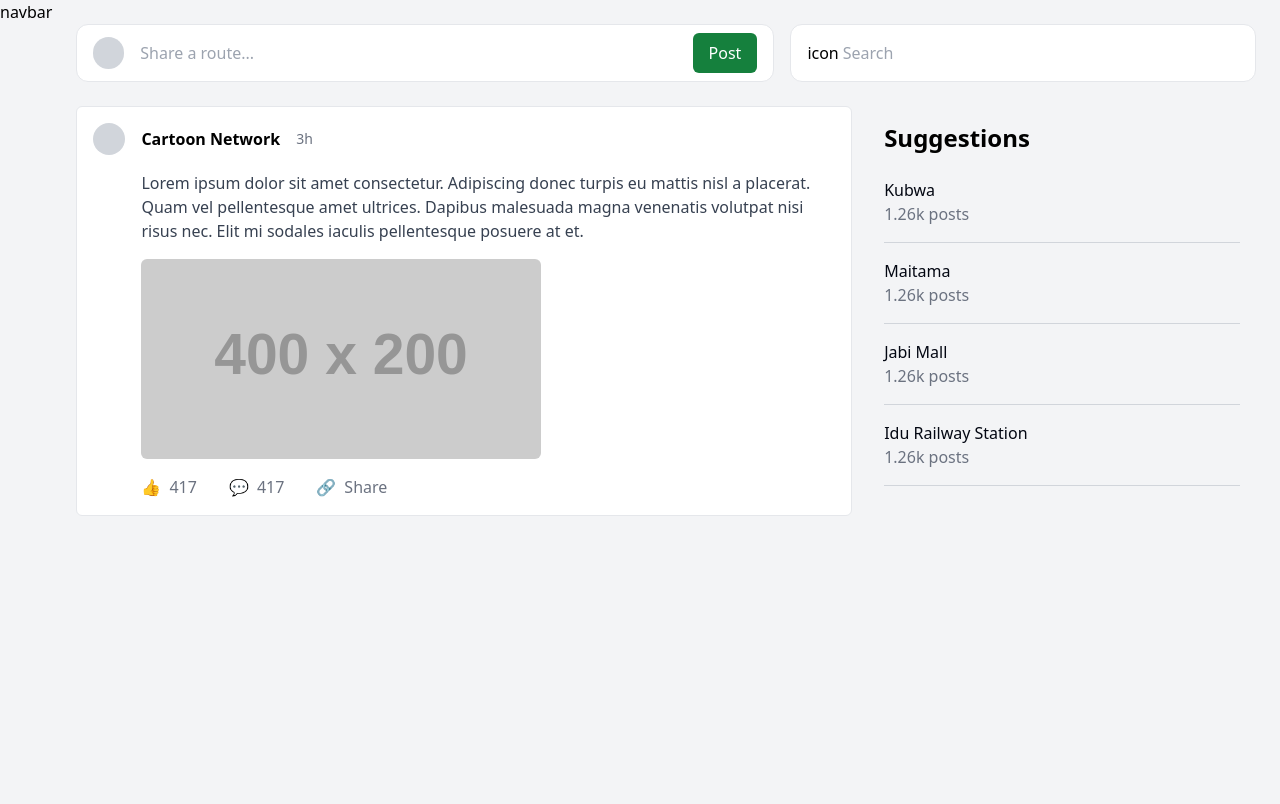
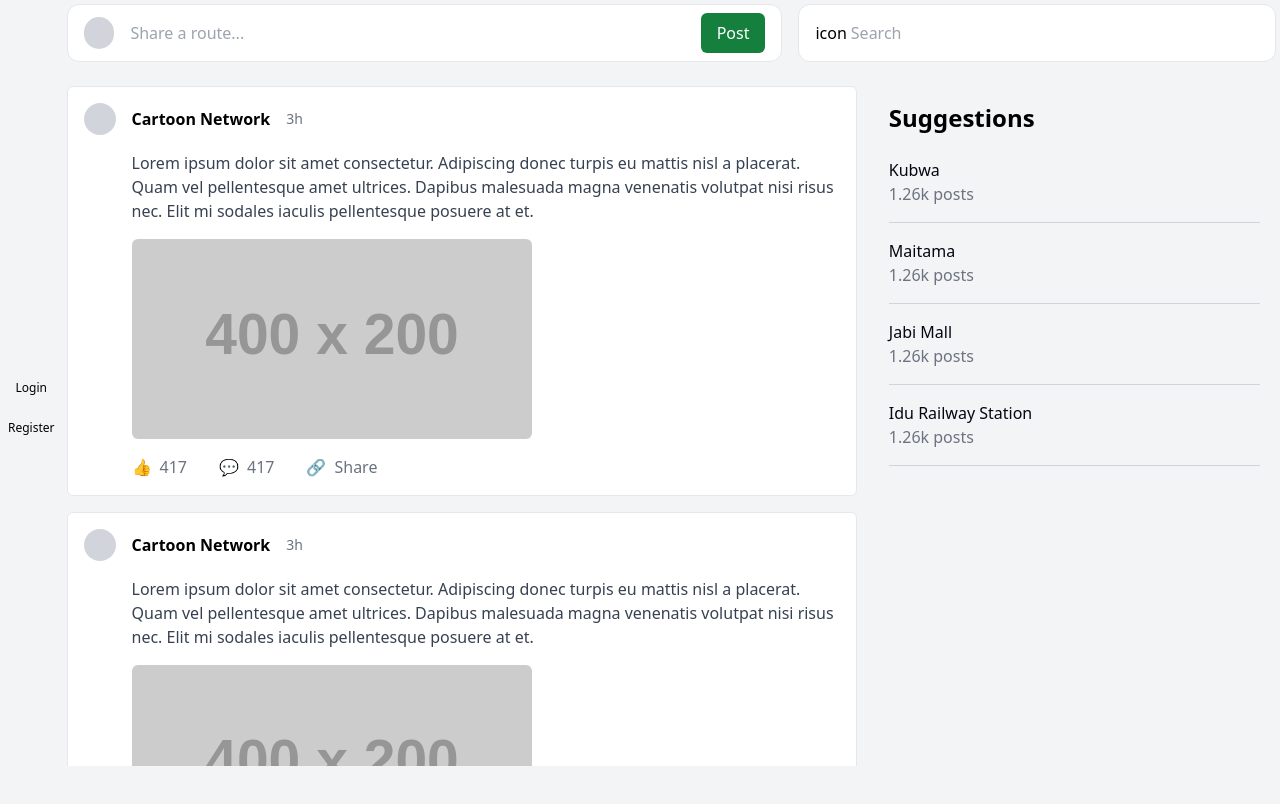
Before and after one commit to Sotonye0808/along-app, a Next.js app: page / in a window 1280 px wide. Shown: the top 804 px of the page. Built offline with nearby package versions, Linux system fonts and the light colour scheme.

Commit message:
adjusted resposiveness in main page, as well as including links to available routes for now, other minor UI/UX adjsutments

```diff
--- a/app/components/Dashboard/Navbar.tsx
+++ b/app/components/Dashboard/Navbar.tsx
@@ -1,7 +1,19 @@
+import Link from "next/link";
 import React from "react";
 
 const Navbar = () => {
-	return <div className="text-center">navbar</div>;
+	return (
+		<div className="p-2 text-ellipsis">
+			<nav className="text-center h-screen flex flex-col gap-6 justify-center items-center text-ellipsis">
+				<Link href="/login" className="text-xs">
+					Login
+				</Link>
+				<Link href="/login" className="text-xs">
+					Register
+				</Link>
+			</nav>
+		</div>
+	);
 };
 
 export default Navbar;
--- a/app/components/Dashboard/SuggestionsPanel.tsx
+++ b/app/components/Dashboard/SuggestionsPanel.tsx
@@ -1,6 +1,8 @@
-import React from "react";
+import React, { useState } from "react";
 
 const SuggestionsPanel = () => {
+    const [isVisible, setIsVisible] = useState(false);
+
     const suggestions = [
         { name: "Kubwa", posts: "1.26k posts" },
         { name: "Maitama", posts: "1.26k posts" },
@@ -8,8 +10,16 @@ const SuggestionsPanel = () => {
         { name: "Idu Railway Station", posts: "1.26k posts" },
     ];
 
+    const toggleVisibility = () => {
+        setIsVisible(!isVisible);
+    };
+
     return (
-		<div className="p-4 bg-transparent rounded-md w-full">
+        <div className="relative md:static p-4 bg-transparent rounded-md w-full">
+            <div className="flex text-xl font-bold md:hidden" onClick={toggleVisibility}>
+                {isVisible ? "-" : "+"}
+            </div>
+            <div className={`md:block md:static ${isVisible ? "fixed right-0 w-fit h-fit bg-white z-20 p-4 pr-6" : "hidden"}`}>
                 <h2 className="font-semibold mb-4 text-2xl">Suggestions</h2>
                 <ul className="space-y-4 py-2">
                     {suggestions.map((item) => (
@@ -24,6 +34,7 @@ const SuggestionsPanel = () => {
                     ))}
                 </ul>
             </div>
+        </div>
     );
 };
 
--- a/app/components/Hero/HeroNavbar.tsx
+++ b/app/components/Hero/HeroNavbar.tsx
@@ -1,5 +1,6 @@
 "use client";
 import React, { useState } from "react";
+import Link from "next/link";
 
 const Navbar = () => {
     const [isOpen, setIsOpen] = useState(false);
@@ -12,7 +13,7 @@ const Navbar = () => {
         <nav className="z-40 flex justify-between items-center py-4 px-6 bg-white shadow-md relative">
             {/* along logo */}
             <div className="text-xl font-bold">
-                along<sub className="text-sm font-medium">TM</sub>
+                <Link href="/">along<sub className="text-sm font-medium">TM</sub></Link>
             </div>
 
             {/* hamburger menu button */}
--- a/app/components/Hero/SignIn.tsx
+++ b/app/components/Hero/SignIn.tsx
@@ -1,6 +1,7 @@
 import React, { useState } from "react";
 import Link from "next/link";
 import { useRouter } from "next/router";
+import Cookies from "js-cookie";
 
 const loginEndpoint = "https://along-backend.onrender.com/login";
 
@@ -32,18 +33,20 @@ const SignIn = () => {
                 body: JSON.stringify(requestBody),
             });
 
-            const data = await response.json();const finish = performance.now();
+            const data = await response.json();
+            const finish = performance.now();
 
             console.log(`response time = , ${finish-start} ms`) // performance measurement
             console.log(data) //debugging log
 
             if (response.ok) {
                 setMessage("Login successful! Redirecting...");
-                // Store response values in local storage or state
-                localStorage.setItem("id", data.id);
+                // Store response values in local storage
+                localStorage.setItem("userID", data.id);
                 localStorage.setItem("name", data.name);
-                localStorage.setItem("accessToken", data.accessToken);
-                localStorage.setItem("refreshToken", data.refreshToken);
+                // Store tokens in cookies
+                Cookies.set("accessToken", data.accessToken, { expires: 1 / 24 }); // 1 hour
+                Cookies.set("refreshToken", data.refreshToken, { expires: 1 }); // 24 hours
 
                 setTimeout(() => {
                     router.push("/");
@@ -53,7 +56,7 @@ const SignIn = () => {
             }
         } catch (error) {
             setMessage("An error occurred. Please try again.");
-            console.error(error)
+            console.error(error);
         } finally {
             setLoading(false);
         }
@@ -66,22 +69,26 @@ const SignIn = () => {
             </p>
             <form className="w-full flex flex-col gap-4 md:text-sm" onSubmit={handleSubmit}>
                 <div className="w-full">
-                    <label className="text-gray-700 font-semibold">Email address</label>
+                    <label htmlFor="login-email" className="text-gray-700 font-semibold">Email address</label>
                     <input
+                        id="login-email"
                         type="email"
                         value={email}
                         onChange={(e) => setEmail(e.target.value)}
                         placeholder="youremail@example.com"
+                        autoComplete="email"
                         className="mt-2 w-full border rounded-full shadow-md px-4 py-2 text-gray-600 focus:outline-none focus:border-black"
                     />
                 </div>
                 <div className="w-full">
-                    <label className="text-gray-700 font-semibold">Password</label>
+                    <label htmlFor="login-password" className="text-gray-700 font-semibold">Password</label>
                     <input
+                        id="login-password"
                         type="password"
                         value={password}
                         onChange={(e) => setPassword(e.target.value)}
                         placeholder="Enter your password"
+                        autoComplete="current-password"
                         className="mt-2 w-full border rounded-full shadow-md px-4 py-2 text-gray-600 focus:outline-none focus:border-black"
                     />
                 </div>
@@ -90,7 +97,7 @@ const SignIn = () => {
                         {loading ? "Signing in..." : "Sign In"}
                     </button>
                     <span className="text-gray-600 mx-4">Or</span>
-                    <button className="bg-white border border-gray-300 shadow-md rounded-full py-2 px-4 hover:bg-gray-100">
+                    <button type="button" className="bg-white border border-gray-300 shadow-md rounded-full py-2 px-4 hover:bg-gray-100">
                         <span className="text-gray-600">G</span>
                     </button>
                 </div>
--- a/app/globals.css
+++ b/app/globals.css
@@ -5,3 +5,14 @@
 body {
 	background-color: #f3f4f6;
 }
+
+/* Helper class for suitable value as max-height, used in the index.tsx for main-panel scrollability, and reusable elsewhere as needed */
+.h-almost {
+	max-height: 85vh;
+}
+
+@media (max-width: 767px) {
+	.h-almost {
+		max-height: 90vh;
+	}
+}
--- a/package.json
+++ b/package.json
@@ -9,11 +9,13 @@
     "lint": "next lint"
   },
   "dependencies": {
+    "js-cookie": "^3.0.5",
     "next": "14.2.13",
     "react": "^18",
     "react-dom": "^18"
   },
   "devDependencies": {
+    "@types/js-cookie": "^3.0.6",
     "@types/node": "^20",
     "@types/react": "^18",
     "@types/react-dom": "^18",
--- a/pages/index.tsx
+++ b/pages/index.tsx
@@ -15,7 +15,7 @@ const Dashboard = () => {
       </div>
 
       {/* Main Content */}
-      <div className="flex-1 p-6">
+      <div className="flex-1 p-1">
         {/* Top Bar */}
         <div className="flex justify-between items-center mb-6">
           <ShareRoute />
@@ -24,9 +24,20 @@ const Dashboard = () => {
 
         {/* Main Panel */}
         <div className="flex">
-          <div className="w-4/6 mr-4">
-            <MainPanel />
-          </div>
+            <div className="md:w-4/6 flex flex-col gap-4 h-almost overflow-y-auto">
+              <div className="md:mr-4">
+              <MainPanel />
+              </div>
+              <div className="md:mr-4">
+              <MainPanel />
+              </div>
+              <div className="md:mr-4">
+              <MainPanel />
+              </div>
+              <div className="md:mr-4">
+              <MainPanel />
+              </div>
+            </div>
           <div className="w-2/6">
             <SuggestionsPanel />
           </div>
```
Also changed, not shown: app/components/Hero/SignUp.tsx (+17 -6 lines), 1 other file (tests, documents, lock files or other folders). Lines whose indentation alone changed are shown as unchanged.
